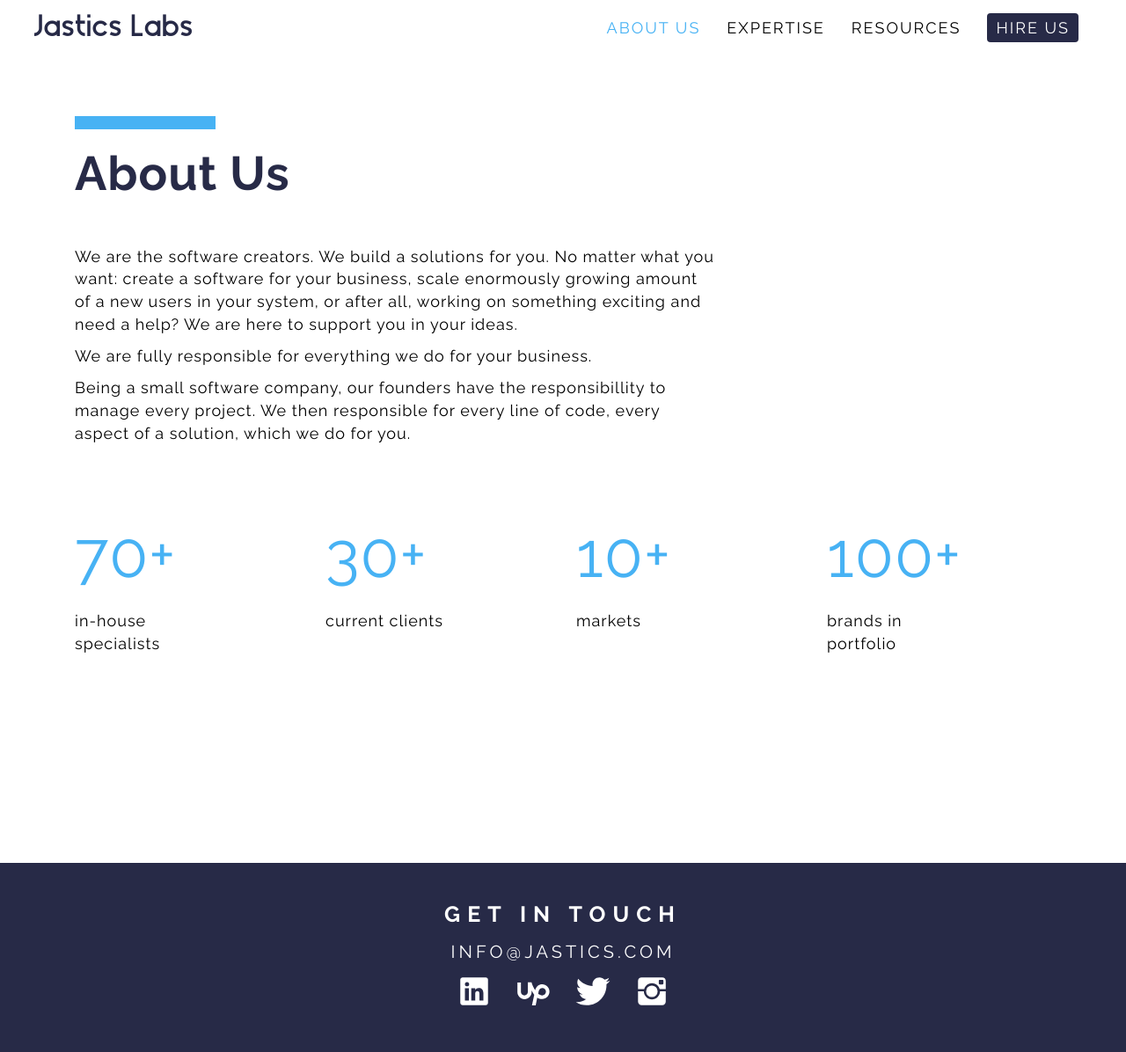
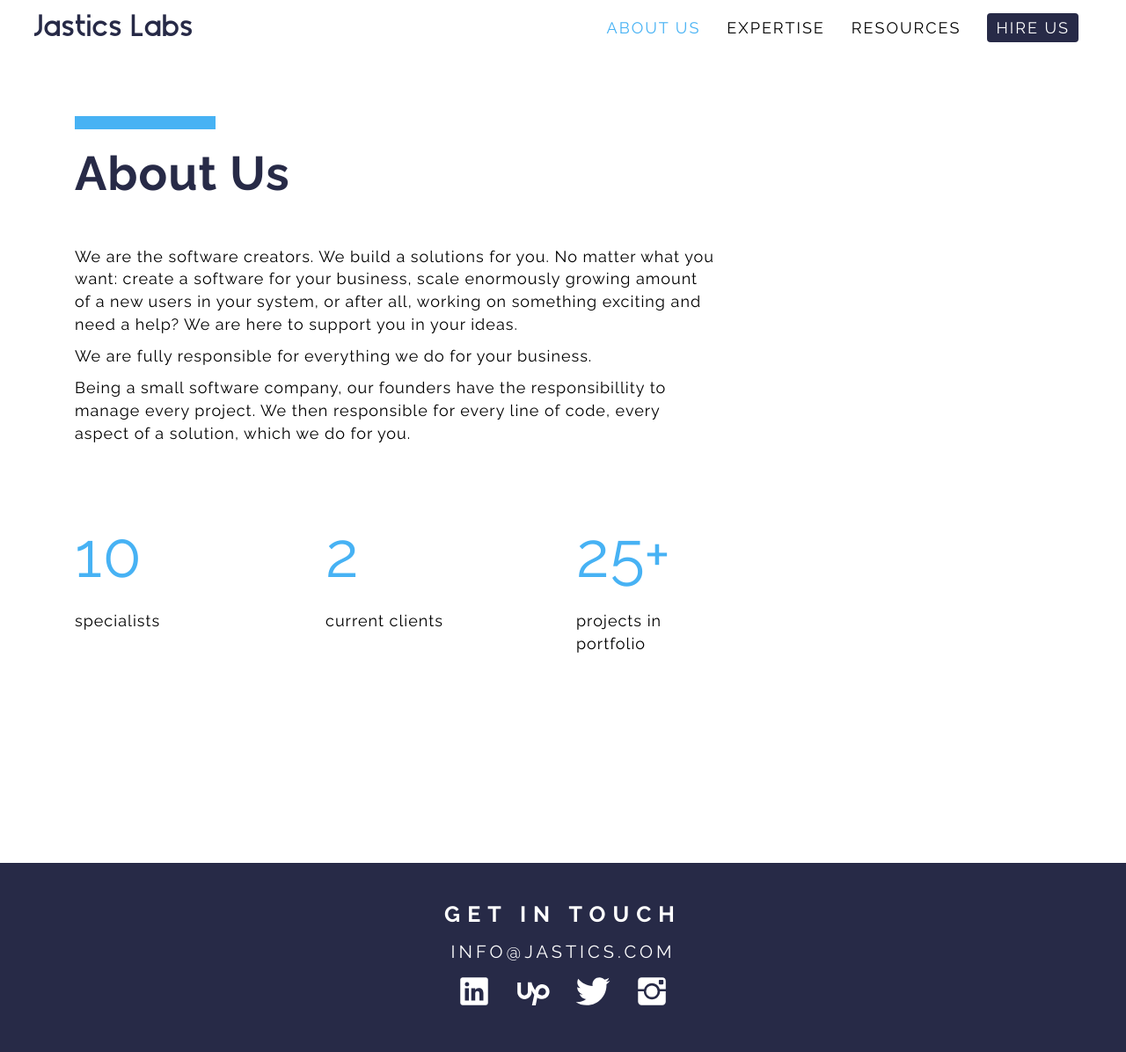
Before and after one commit to ivanursul/jastics, a Jekyll site: the page built from about-us.html, in a window 1280 px wide. Shown: the whole page at 88% size. Built offline with Jekyll 4.4.1, drawn with Linux system fonts in a browser that asks for light colours.

Commit message:
Working on clients section

```diff
--- a/about-us.html
+++ b/about-us.html
@@ -31,23 +31,18 @@ title: "About Us"
     <div class="row page__section">
 
         <div class="col-md-2 col-sm-6 col-xs-6">
-            <p class="big-text text-lightblue">70+</p>
-            <p>in-house specialists</p>
+            <p class="big-text text-lightblue">10</p>
+            <p>specialists</p>
         </div>
 
         <div class="col-md-2 col-sm-6 col-xs-6 col-md-offset-1">
-            <p class="big-text text-lightblue">30+</p>
+            <p class="big-text text-lightblue">2</p>
             <p>current clients</p>
         </div>
 
         <div class="col-md-2 col-sm-6 col-xs-6 col-md-offset-1">
-            <p class="big-text text-lightblue">10+</p>
-            <p>markets</p>
-        </div>
-
-        <div class="col-md-2 col-sm-6 col-xs-6 col-md-offset-1">
-            <p class="big-text text-lightblue">100+</p>
-            <p>brands in portfolio</p>
+            <p class="big-text text-lightblue">25+</p>
+            <p>projects in portfolio</p>
         </div>
 
     </div>
```
